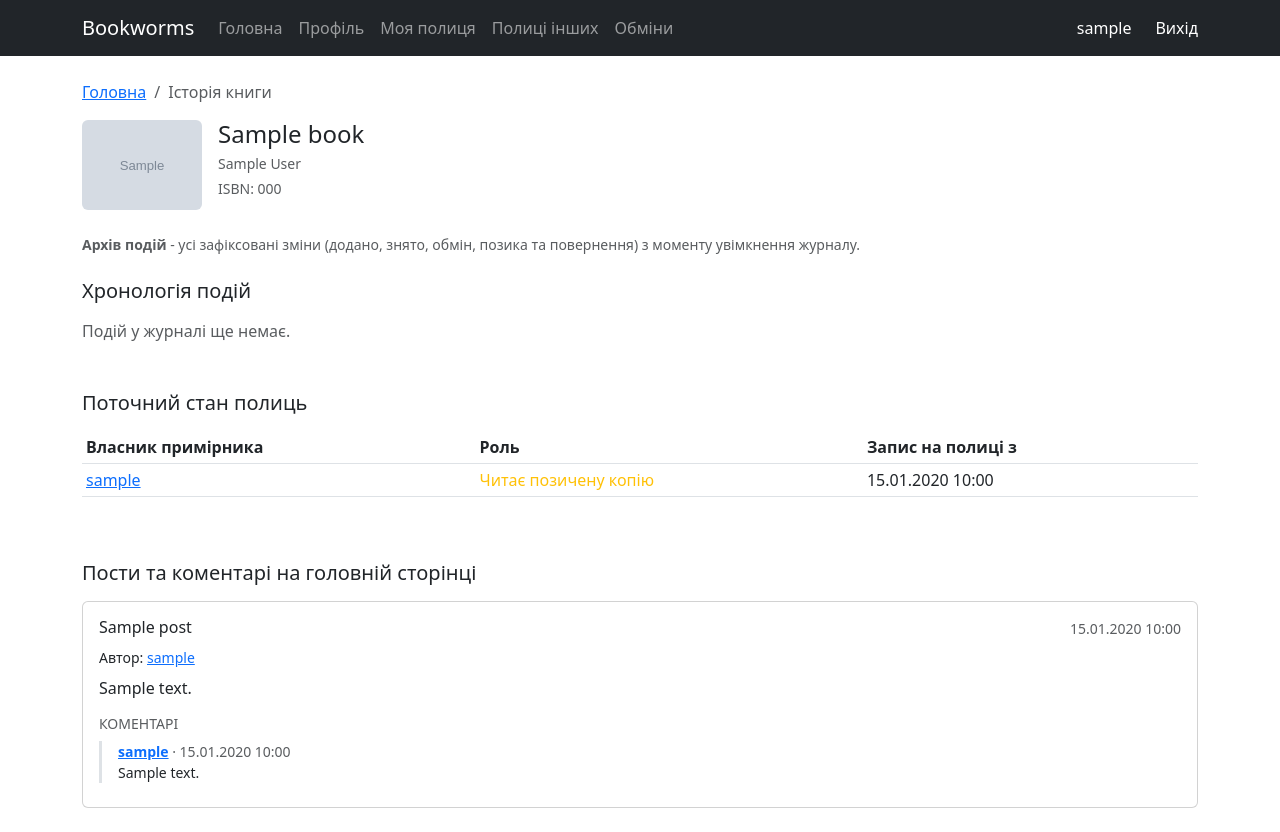
After one commit to VladislavPavlyuk/BookWorms-main, a Django app: page /library/book/1/history/ in a window 1280 px wide. The commit adds this page. Run offline with Django 5.2, Linux system fonts and the light colour scheme; a user stored in the database is signed in; tables that the repository leaves empty hold one stand-in row (values such as "Sample post"); grey boxes marked "Sample" are stand-in pictures; parts of the project's set-up code (start-up, migrations or seed data) failed here and were passed over.

Commit message:
Add book history view and template, enhance book links in existing templates, and introduce shelf user link functionality. The new view displays the history of a book's usage, including shelf entries and related posts. Updated various templates to link to the book history page for better navigation.

```diff
--- a/bookworms/mainApp/static/css/style.css
+++ b/bookworms/mainApp/static/css/style.css
@@ -113,3 +113,27 @@
     width: 90px;
     height: 132px;
 }
+
+.post-book-card__cover-link:focus-visible {
+    outline: 2px solid var(--bs-primary, #0d6efd);
+    outline-offset: 2px;
+    border-radius: 0.25rem;
+}
+
+.post-book-card__cover-link:hover .post-book-card__cover,
+.post-book-card__cover-link:hover .post-book-card__placeholder {
+    opacity: 0.92;
+}
+
+.post-book-card__title-link:hover {
+    text-decoration: underline !important;
+}
+
+.library-book-cover-link:hover .card-img-top,
+.library-book-cover-link:hover img {
+    opacity: 0.92;
+}
+
+.library-book-title-link:hover {
+    text-decoration: underline !important;
+}
--- /dev/null
+++ b/bookworms/mainApp/templates/mainApp/book_history.html
@@ -0,0 +1,137 @@
+{% extends "mainApp/base.html" %}
+{% load shelf_tags %}
+
+{% block title %}Історія книги: {{ book.title|truncatechars:40 }}{% endblock %}
+
+{% block content %}
+
+<nav aria-label="breadcrumb" class="mb-3">
+    <ol class="breadcrumb mb-0">
+        <li class="breadcrumb-item"><a href="{% url 'home' %}">Головна</a></li>
+        <li class="breadcrumb-item active" aria-current="page">Історія книги</li>
+    </ol>
+</nav>
+
+<div class="d-flex flex-wrap align-items-start gap-3 mb-4">
+    {% if book.cover_url %}
+        <a href="{% url 'book_history' book.id %}" class="flex-shrink-0 text-decoration-none library-book-cover-link">
+            <img src="{{ book.cover_url }}" alt="" class="rounded" style="max-width: 120px; max-height: 180px; object-fit: contain;">
+        </a>
+    {% endif %}
+    <div class="min-w-0">
+        <h2 class="h4 mb-1"><a href="{% url 'book_history' book.id %}" class="link-dark text-decoration-none library-book-title-link">{{ book.title }}</a></h2>
+        {% if book.authors %}<p class="text-muted small mb-1">{{ book.authors }}</p>{% endif %}
+        <p class="text-muted small mb-0">ISBN: {{ book.isbn }}</p>
+    </div>
+</div>
+
+<p class="text-muted small mb-4">
+    <strong>Архів подій</strong> - усі зафіксовані зміни (додано, знято, обмін, позика та повернення) з моменту увімкнення журналу.
+</p>
+
+<h3 class="h5 mb-3">Хронологія подій</h3>
+{% if shelf_events %}
+<div class="table-responsive mb-5">
+    <table class="table table-sm align-middle">
+        <thead>
+            <tr>
+                <th>Час</th>
+                <th>Подія</th>
+                <th>Деталі</th>
+            </tr>
+        </thead>
+        <tbody>
+            {% for ev in shelf_events %}
+            <tr>
+                <td class="text-nowrap">{{ ev.created_at|date:"d.m.Y H:i" }}</td>
+                <td>{{ ev.get_code_display }}</td>
+                <td class="small">
+                    {% if ev.legal_owner %}Власник: {% shelf_user_link ev.legal_owner %}<br>{% endif %}
+                    {% if ev.previous_holder %}Було на полиці: {% shelf_user_link ev.previous_holder %}<br>{% endif %}
+                    {% if ev.previous_owner %}Було власник: {% shelf_user_link ev.previous_owner %}<br>{% endif %}
+                    {% if ev.counterparty %}Інший учасник: {% shelf_user_link ev.counterparty %}<br>{% endif %}
+                    {% if ev.actor %}Ініціатор: {% shelf_user_link ev.actor %}<br>{% endif %}
+                    {% if ev.exchange_request_id %}
+                        <a href="{% url 'exchange_requests' %}">Запит обміну #{{ ev.exchange_request_id }}</a>
+                    {% endif %}
+                </td>
+            </tr>
+            {% endfor %}
+        </tbody>
+    </table>
+</div>
+{% else %}
+<p class="text-muted mb-5">Подій у журналі ще немає.</p>
+{% endif %}
+
+<h3 class="h5 mb-3">Поточний стан полиць</h3>
+{% if shelf_entries %}
+<div class="table-responsive mb-5">
+    <table class="table table-sm align-middle">
+        <thead>
+            <tr>
+                <th>Власник примірника</th>
+                <th>Роль</th>
+                <th>Запис на полиці з</th>
+            </tr>
+        </thead>
+        <tbody>
+            {% for row in shelf_entries %}
+            <tr>
+                <td>
+                    {% if row.borrowed_from_id %}
+                        {% shelf_user_link row.borrowed_from %}
+                    {% else %}
+                        {% shelf_user_link row.user %}
+                    {% endif %}
+                </td>
+                <td>
+                    {% if row.borrowed_from_id %}
+                        <span class="text-warning">Читає позичену копію</span>
+                    {% else %}
+                        Власник на своїй полиці
+                    {% endif %}
+                </td>
+                <td class="text-nowrap">{{ row.added_at|date:"d.m.Y H:i" }}</td>
+            </tr>
+            {% endfor %}
+        </tbody>
+    </table>
+</div>
+{% else %}
+<p class="text-muted mb-5">Ніхто з користувачів ще не додав цю книгу на полицю.</p>
+{% endif %}
+
+<h3 class="h5 mb-3">Пости та коментарі на головній сторінці</h3>
+{% if posts %}
+    {% for post in posts %}
+    <article class="card mb-4">
+        <div class="card-body">
+            <header class="d-flex flex-wrap justify-content-between gap-2 mb-2">
+                <h4 class="h6 mb-0">{{ post.title }}</h4>
+                <span class="small text-muted">{{ post.created_ad|date:"d.m.Y H:i" }}</span>
+            </header>
+            <p class="small mb-2">Автор: {% shelf_user_link post.author %}</p>
+            <div class="post-text mb-3">{{ post.text|linebreaks }}</div>
+            {% if post.comments.all %}
+                <h5 class="small text-uppercase text-muted mb-2">Коментарі</h5>
+                <ul class="list-unstyled small mb-0 border-start border-3 ps-3">
+                    {% for c in post.comments.all %}
+                    <li class="mb-2">
+                        <strong>{% shelf_user_link c.author %}</strong>
+                        <span class="text-muted">· {{ c.created_at|date:"d.m.Y H:i" }}</span><br>
+                        {{ c.text|linebreaksbr }}
+                    </li>
+                    {% endfor %}
+                </ul>
+            {% else %}
+                <p class="small text-muted mb-0">Коментарів ще немає.</p>
+            {% endif %}
+        </div>
+    </article>
+    {% endfor %}
+{% else %}
+<p class="text-muted">Постів з прив’язкою до цієї книги на головній ще немає.</p>
+{% endif %}
+
+{% endblock %}
--- a/bookworms/mainApp/templates/mainApp/browse_shelves.html
+++ b/bookworms/mainApp/templates/mainApp/browse_shelves.html
@@ -48,7 +48,7 @@
                                 <input type="checkbox" name="target_shelf_ids" value="{{ s.id }}" class="form-check-input js-shelf-pick" aria-label="Обрати {{ s.book.title|truncatechars:40 }}">
                             </td>
                             <td>
-                                <strong>{{ s.book.title }}</strong><br><span class="small text-muted">{{ s.book.authors }}</span>
+                                <strong><a href="{% url 'book_history' s.book.id %}" class="link-dark">{{ s.book.title }}</a></strong><br><span class="small text-muted">{{ s.book.authors }}</span>
                                 <div class="mt-1 small text-muted">Вік: <span class="text-dark">{{ s.book.reader_age_summary }}</span></div>
                             </td>
                             <td class="text-nowrap">{{ s.book.isbn }}</td>
--- /dev/null
+++ b/bookworms/mainApp/templates/mainApp/includes/shelf_user_link.html
@@ -0,0 +1,5 @@
+{% if viewer.is_authenticated and account_user.pk == viewer.pk %}
+    <a href="{% url 'my_library' %}"{% if css_class %} class="{{ css_class }}"{% endif %}>{{ account_user.username }}</a>
+{% else %}
+    <a href="{% url 'user_public_shelf' account_user.pk %}"{% if css_class %} class="{{ css_class }}"{% endif %}>{{ account_user.username }}</a>
+{% endif %}
--- /dev/null
+++ b/bookworms/mainApp/templatetags/shelf_tags.py
@@ -0,0 +1,18 @@
+from django import template
+
+register = template.Library()
+
+
+@register.inclusion_tag("mainApp/includes/shelf_user_link.html", takes_context=True)
+def shelf_user_link(context, account_user, css_class=None):
+    """
+    Посилання на «Моя полиця» для поточного користувача, інакше — публічна полиця за id.
+    Використання: {% shelf_user_link some_user %} або {% shelf_user_link some_user css_class="..." %}
+    """
+    request = context.get("request")
+    viewer = getattr(request, "user", None) if request else None
+    return {
+        "account_user": account_user,
+        "viewer": viewer,
+        "css_class": css_class or "",
+    }
--- a/bookworms/mainApp/urls.py
+++ b/bookworms/mainApp/urls.py
@@ -21,6 +21,7 @@ from .views import (
     confirm_return_borrowed_shelf_book,
     browse_shelves,
     user_public_shelf,
+    book_history,
     create_exchange,
     exchange_requests,
     exchange_accept,
@@ -54,6 +55,7 @@ urlpatterns = [
     ),
     path('library/browse/', browse_shelves, name='browse_shelves'),
     path('library/user/<int:user_id>/', user_public_shelf, name='user_public_shelf'),
+    path('library/book/<int:book_id>/history/', book_history, name='book_history'),
     path('library/exchange/new/', create_exchange, name='create_exchange'),
     path('library/exchange/', exchange_requests, name='exchange_requests'),
     path('library/exchange/<int:request_id>/accept/', exchange_accept, name='exchange_accept'),
--- a/bookworms/mainApp/views.py
+++ b/bookworms/mainApp/views.py
@@ -3,7 +3,7 @@ from django.contrib import messages
 from django.contrib.auth import get_user_model, login
 from django.contrib.sites.shortcuts import get_current_site
 from django.db import IntegrityError
-from django.db.models import Q
+from django.db.models import Prefetch, Q
 from django.shortcuts import render, redirect, get_object_or_404
 from django.views.decorators.http import require_POST
 from django.utils.encoding import force_bytes, force_str
@@ -535,6 +535,48 @@ def user_public_shelf(request, user_id):
 
 
 @login_required
+def book_history(request, book_id):
+    """Історія використання книги: журнал подій (якщо є модель), поточні полиці, пости з цією книгою."""
+    book = get_object_or_404(Book, pk=book_id)
+    shelf_entries = (
+        Shelf.objects.filter(book=book)
+        .select_related("user", "borrowed_from")
+        .order_by("added_at")
+    )
+    shelf_events = []
+    history_model = getattr(book, "shelf_events", None)
+    if history_model is not None:
+        shelf_events = list(
+            history_model.select_related(
+                "actor",
+                "holder",
+                "legal_owner",
+                "previous_holder",
+                "previous_owner",
+                "counterparty",
+                "exchange_request",
+            ).order_by("-created_at")
+        )
+    comments_qs = Comment.objects.select_related("author").order_by("created_at")
+    posts = (
+        Post.objects.filter(book=book)
+        .select_related("author")
+        .prefetch_related(Prefetch("comments", queryset=comments_qs))
+        .order_by("-created_ad")
+    )
+    return render(
+        request,
+        "mainApp/book_history.html",
+        {
+            "book": book,
+            "shelf_entries": shelf_entries,
+            "shelf_events": shelf_events,
+            "posts": posts,
+        },
+    )
+
+
+@login_required
 def create_exchange(request):
     """
     POST з browse_shelves: target_shelf_ids[] (чекбокси) + offer_shelf_id_<pk> для кожного рядка.
```
Also changed, not shown: bookworms/mainApp/templates/mainApp/exchange_requests.html (+5 -5 lines), bookworms/mainApp/templates/mainApp/includes/post_book_card.html (+12 -7 lines), bookworms/mainApp/templates/mainApp/library.html (+5 -3 lines), bookworms/mainApp/templates/mainApp/user_public_shelf.html (added, +56 -0 lines), bookworms/mainApp/templatetags/__init__.py (added).
